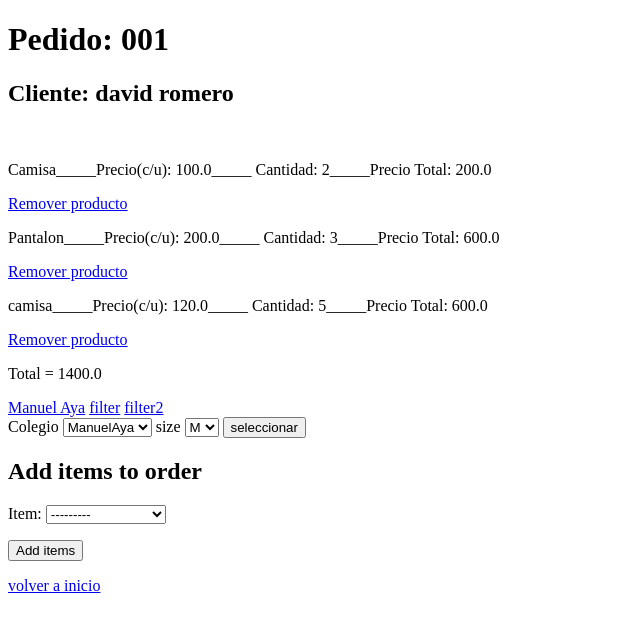
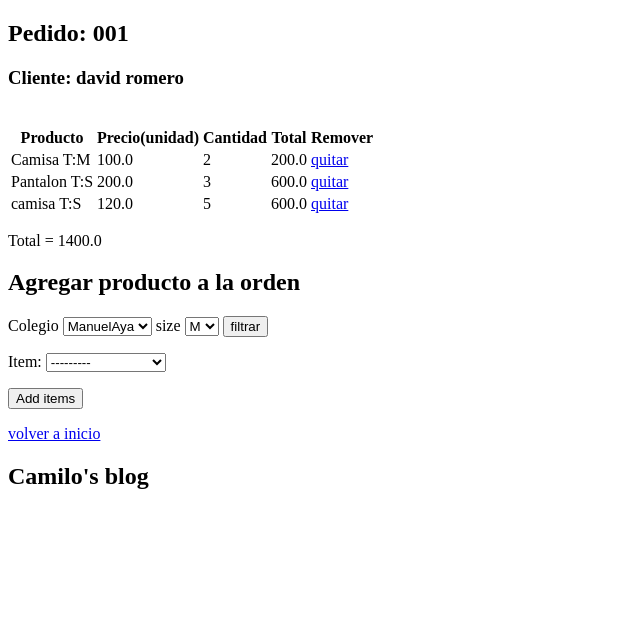
Before and after one commit to camilo1rp/django_margitex, a Django app: page /mystore/1/ in a window 1280 px wide. Shown: the top 632 px of the page, without its empty margins (0-640 px from the left). Run offline with Django 3.2, Linux system fonts and the light colour scheme; data comes from the database, SQL or seed files in the repository; both versions use the stored data as it was after the commit.

Commit message:
added size filter added css file added html base file started formating templates

```diff
--- /dev/null
+++ b/mysite/mystore/templates/mystore/base.html
@@ -0,0 +1,19 @@
+{% load mystore_tags%}
+{% load static %}
+<!DOCTYPE html>
+<html>
+    <head>
+        <title>{% block title %}{% endblock %}</title>
+        <link href="{% static 'mystore/style.css' %}" rel="stylesheet">
+    </head>
+    <body>
+        <div id="content">
+            {% block content %}
+            {% endblock %}
+        </div>
+        <div id="sidebar">
+            <h2>Camilo's blog</h2>
+
+        </div>
+    </body>
+</html>
--- a/mysite/mystore/templates/mystore/detail.html
+++ b/mysite/mystore/templates/mystore/detail.html
@@ -1,18 +1,38 @@
+{% extends "mystore/base.html" %}
 {% load mystore_tags %}
+
 <!DOCTYPE html>
-<h1>Pedido: {{ order.order }}</h1>
+{% block title %}{{ order.order }}{% endblock %}
+{% block content %}
+<h2>Pedido: {{ order.order }}</h2>
 
-<h2>Cliente: {{ order.client}}</h2>
+<h3>Cliente: {{ order.client}}</h3>
 <br>
+<table>
+    <tr>
+        <th>Producto</th>
+        <th>Precio(unidad)</th>
+        <th>Cantidad</th>
+        <th>Total</th>
+        <th>Remover</th>
+    </tr>
     {%for item_order in order.qty_set.all%}
-    <p>{{item_order.item.name}}_____Precio(c/u): {{item_order.item.price}}_____ Cantidad: {{ item_order.quantity }}_____Precio Total: {{item_order.add_same_items}}</p>
-    <a href="{% url 'mystore:item_removed' order.id item_order.id %}">Remover producto</a>
+    <tr>
+        <td>{{item_order.item.name}} T:{{item_order.item.size}} </td>
+        <td>{{item_order.item.price}}</td>
+        <td>{{ item_order.quantity }}</td>
+        <td>{{item_order.add_same_items}}</td>
+        <td><a href="{% url 'mystore:item_removed' order.id item_order.id %}">quitar</a></td>
+    </tr>
     {% endfor%}
+</table>
 <p>Total = {{ order.add_all_items}}</p>
-<a href="/mystore/{{ order.id }}/ManuelAya"> Manuel Aya</a>
-<a href="{% url 'mystore:filter' order.id %}">filter</a>
-<a href="/mystore/detail2/">filter2</a>
 <div>
+    <h2>Agregar producto a la orden</h2>
+    {% if institution %}
+        <p>Flltro: {{ institution }}</p>
+        <a href="{% url 'mystore:detail' order.id %}">limpiar filtro</a>
+    {% else %}
         <form action="{% url 'mystore:detail' order.id %}" method="post">
             {% csrf_token %}
             <label for="inst">Colegio</label>
@@ -23,13 +43,14 @@
             <select id="size" name="size">
                 {% all_sizes %}
             </select>
-    <input type="submit" value="seleccionar">
+            <input type="submit" value="filtrar">
         </form>
+    {% endif %}
 </div>
-<h2>Add items to order</h2>
 <form action="." method="post">
     {{ form.as_p }}
     {% csrf_token %}
     <p><input type="submit" value="Add items"></p>
 </form>
 <a href="{% url 'mystore:index' %}"> volver a inicio</a>
+{% endblock %}
--- a/mysite/mystore/urls.py
+++ b/mysite/mystore/urls.py
@@ -9,5 +9,6 @@ urlpatterns = [
     path('add_order/', views.add_order, name='add_order'),
     path('<int:order_id>/<int:item_rmv>/', views.detail, name='item_removed'),
     path('<int:order_id>/<slug:institution>/', views.detail, name='institution'),
+    path('<int:order_id>/<slug:institution>/<slug:size>', views.detail, name='size'),
     path('<int:order_id>/filter', views.filter, name='filter'),
 ]
--- a/mysite/mystore/views.py
+++ b/mysite/mystore/views.py
@@ -16,21 +16,33 @@ class IndexView(generic.ListView):
         """Return the last five published questions."""
         return Order.objects.all()
 
-def detail(request, order_id, item_rmv=None, institution=None):
+def detail(request, order_id, item_rmv=None, institution=None, size=None):
     order = get_object_or_404(Order, pk=order_id)
 
+    #check if any filter and assign the response
+    if institution == None:
+        response_page = HttpResponseRedirect(reverse('mystore:detail', args=(order.id,)))
+    else:
+        if size == None:
+            response_page = HttpResponseRedirect(reverse('mystore:institution',
+                                                         args=(order.id,
+                                                               institution)))
+        else:
+            response_page = HttpResponseRedirect(reverse('mystore:size', args=(order.id,
+                                                                      institution,
+                                                                      size)))
+    #check if an item is to be removed
     if item_rmv != None:
         item_to_remove = order.qty_set.get(id=item_rmv)
         if item_to_remove.quantity == 1:
             order.qty_set.filter(id=item_rmv).delete()
             order.save()
-            return HttpResponseRedirect(reverse('mystore:detail', args=(order.id,)))
+            return response_page
         else:
             item_to_remove.quantity = item_to_remove.quantity - 1
             item_to_remove.save()
-            return HttpResponseRedirect(reverse('mystore:detail', args=(order.id,)))
+            return response_page
 
-    #order_items = order.items.all()
     order_items_qty = order.qty_set.all()
     if request.method == 'POST':
         form = SelForm(request.POST)
@@ -42,26 +54,46 @@ def detail(request, order_id, item_rmv=None, institution=None):
                     qty.quantity += 1
                     qty.save()
                     order.save()
-                    return HttpResponseRedirect(reverse('mystore:detail', args=(order.id,)))
+                    return response_page
             new_item.order = order
             new_item.save()
-            return HttpResponseRedirect(reverse('mystore:detail', args=(order.id,)))
+            return response_page
         else:
             try:
                 institution = Institution.objects.get(pk=request.POST['inst'])
+                size = request.POST['size']
             except (KeyError, Institution.DoesNotExist):
                 # Redisplay the question voting form.
                 form = SelForm()
                 form.fields["item"].queryset = Item.objects.all()
             else:
+                if size == None:
+                    form.fields["item"].queryset = Item.objects.\
+                        filter(institution=institution)
+                    return HttpResponseRedirect(reverse('mystore:institution', args=(order.id,
+                                                         institution)))
+                else:
+                    form = SelForm()
+                    form.fields["item"].queryset = Item.objects. \
+                        filter(institution=institution, size=size)
+                    return HttpResponseRedirect(reverse('mystore:size', args=(order.id,
+                                                                              institution,
+                                                                              size)))
+    else:
+        if institution == None:
+            form = SelForm()
+        else:
+            if size == None:
                 form = SelForm()
                 form.fields["item"].queryset = Item.objects. \
-                    filter(institution=institution)
-
-    else:
-        form = SelForm()
+                                    filter(institution=institution)
+            else:
+                form = SelForm()
+                form.fields["item"].queryset = Item.objects. \
+                    filter(institution=institution, size=size)
     return render(request, 'mystore/detail.html', {'form': form,
-                                                   'order': order,},)
+                                                   'order': order,
+                                                   'institution': institution},)
 
 
 def add_order(request):
```
Also changed, not shown: mysite/mystore/static/mystore/style.css (added, +41 -0 lines), mysite/mystore/templates/mystore/index.html (+9 -3 lines), mysite/db.sqlite3. Lines whose indentation alone changed are shown as unchanged.
